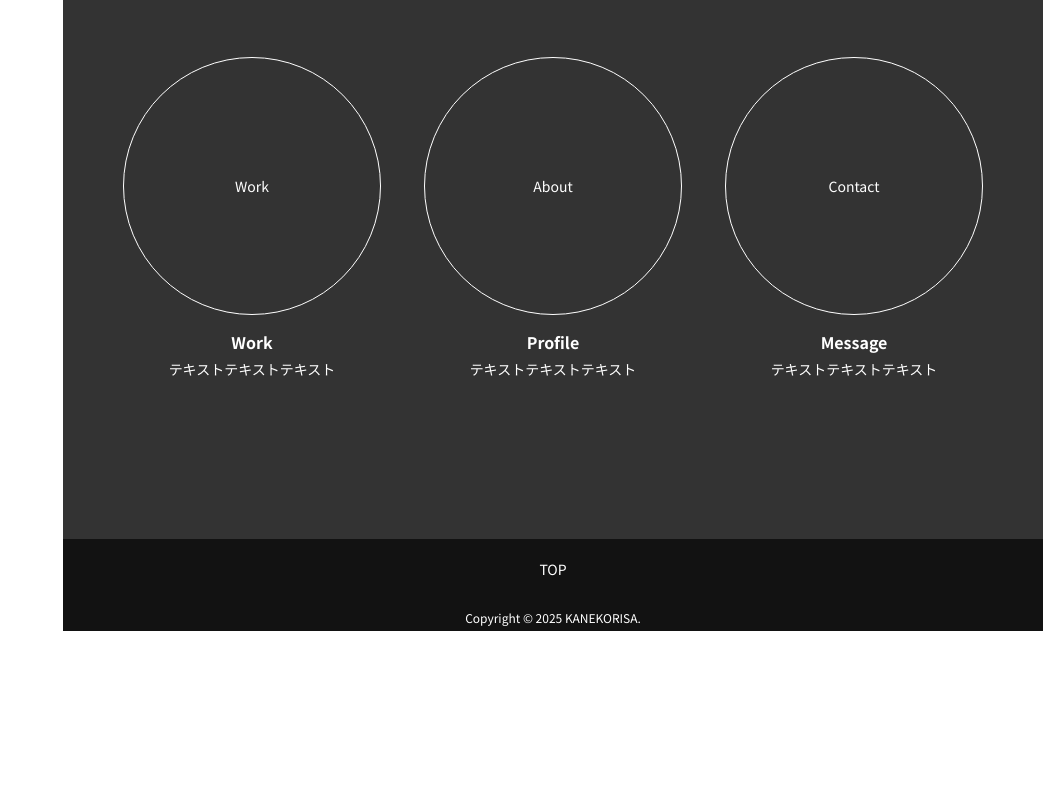
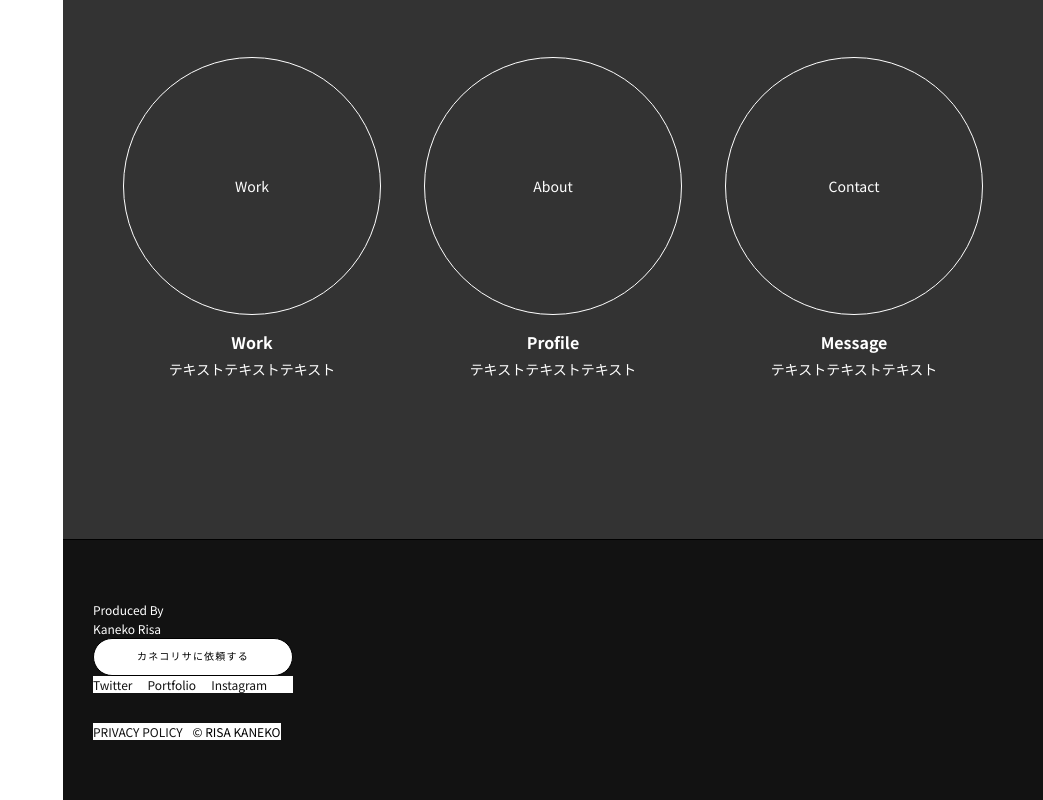
Before and after one commit to lisa6w6asil/sample01, a plain HTML site: page index.html in a window 1280 px wide. Shown: the part 2343-3143 px from the top of the page, without its empty margins (237-1280 px from the left). Before the commit the page ends 2974 px from the top, so only its background shows below. Drawn offline with nearby package versions, Linux system fonts and the light colour scheme; some packages are replaced by stand-ins of ours.

Commit message:
no message

```diff
--- a/css/style.css
+++ b/css/style.css
@@ -355,34 +355,6 @@ Contact
   margin-bottom: 5px;
 }
 
-/*-------------------------------------------
-フッター
--------------------------------------------*/
-#footer {
-  background-color: #121212;
-  color: #fff;
-  padding: 5px 0;
-}
-#footer .menu {
-  display: flex;
-  justify-content: center;
-  margin: 15px 0 30px 0;
-}
-#footer .menu li {
-  border-right: solid 1px #fff;
-  font-size: 0.875rem;
-  padding: 0 20px;
-}
-#footer .menu li:last-child {
-  border-right: none;
-}
-#footer .menu li a {
-  color: #fff;
-}
-#footer .copyright {
-  font-size: 0.75rem;
-  text-align: center;
-}
 
 /*-------------------------------------------
 トップへ戻るボタン
@@ -632,14 +604,90 @@ SP
   #contact .link .item:first-child {
     margin-top: 0;
   }
+}
+/*-------------------------------------------
+Footer
+-------------------------------------------*/
+#footer {
+  background-color: #121212;
+  color: #fff;
+  padding: 5px 0;
+  display: flex;
+  align-items: flex-end;
+  justify-content: space-between;
+  border-top: solid 1px #000;
+  font-size: 0.75rem;
+  padding: 80px 30px;
+  text-align: left;
+}
+#footer p {
+  line-height: 1.6;
+}
+#footer .sns {
+  display: flex;
+  align-items: center;
+  background-color: #fff;
+}
+#footer .sns li {
+  margin-right: 15px;
+}
+#footer .copyright {
+  display: flex;
+  align-items: center;
+  color: #000;
+  background-color: #fff;
+}
+#footer .copyright li:last-child {
+  margin-left: 10px;
+}
+#footer .mail-btn {
+  display: flex;
+  justify-content: center;
+  align-items: center;
+  margin-top: 30px;
+  width: 200px;
+  margin: 0 auto;
+  padding: 10px 10px 10px 10px;
+  border: 1px solid #000000;
+  border-radius: 40px;
+  background-color: #fff;
+  color: #000000;
+  font-size: 10px;
+  font-family: "Albert Sans", sans-serif;
+  letter-spacing: 0.12em;
+  position:relative;
+  transition: all 0.3s;
+}
 
-  /*-------------------------------------------
-  フッター
+#footer .menu {
+  display: flex;
+  justify-content: center;
+  margin: 15px 0 30px 0;
+}
+#footer .menu li {
+  border-right: solid 1px #fff;
+  font-size: 0.875rem;
+  padding: 0 20px;
+}
+#footer .menu li:last-child {
+  border-right: none;
+}
+#footer .menu li a {
+  color: #fff;
+}
+#footer .copyright {
+  font-size: 0.75rem;
+  text-align: center;
+}
+
+/*-------------------------------------------
+  Footer
   -------------------------------------------*/
-  #footer .menu {
-    flex-wrap: wrap;
+  #footer {
+    flex-direction: column;
+    align-items: flex-start;
+    padding: 60px 30px;
   }
-  #footer .menu li {
-    margin-bottom: 10px;
+  #footer .sns {
+    margin-bottom: 30px;
   }
-}
--- a/index.html
+++ b/index.html
@@ -106,11 +106,22 @@
       </main>
 
       <footer id="footer">
-        <a id="to-top" href="#"></a>
-
-        <ul class="menu">
-          <li><a href="#">TOP</a></li>
+        <div>
+          <p>Produced By</p>
+          <p>Kaneko Risa</p>
+          <p>
+            <a class="mail-btn" href="mailto:25uzumaki25&#64;gmail.com">カネコリサに依頼する</a>
+          </p>
+          <ul class="sns">
+            <li><a href="https://www.twitter.com/2525guruguru" target="_blank">Twitter</a></li>
+            <li><a href="https://lisa6w6asil.github.io/PortfolioKR/" target="_blank">Portfolio</a></li>
+            <li><a href="https://www.instagram.com/2525guruguru" target="_blank">Instagram</a></li>
+          </ul>
+        </div>
+        <ul class="copyright">
+          <li><a href="#">PRIVACY POLICY</a></li>
+          <li>&copy; RISA KANEKO</li>
         </ul>
-        <p class="copyright">Copyright &copy; 2025  KANEKORISA.
+      </footer>
   </body>
 </html>
```
